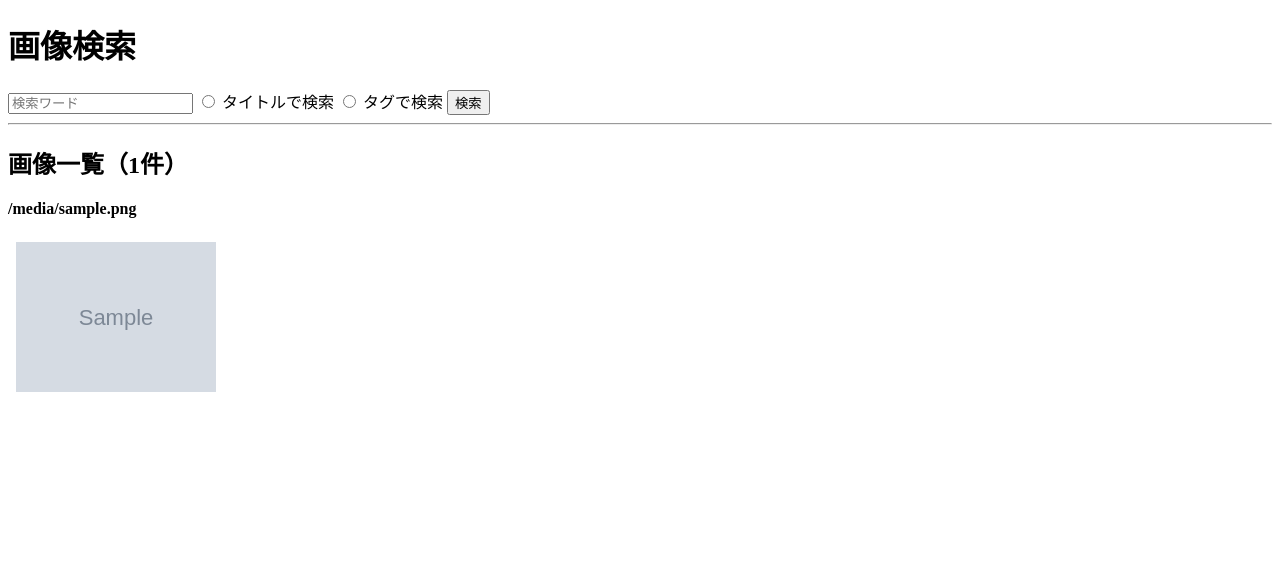
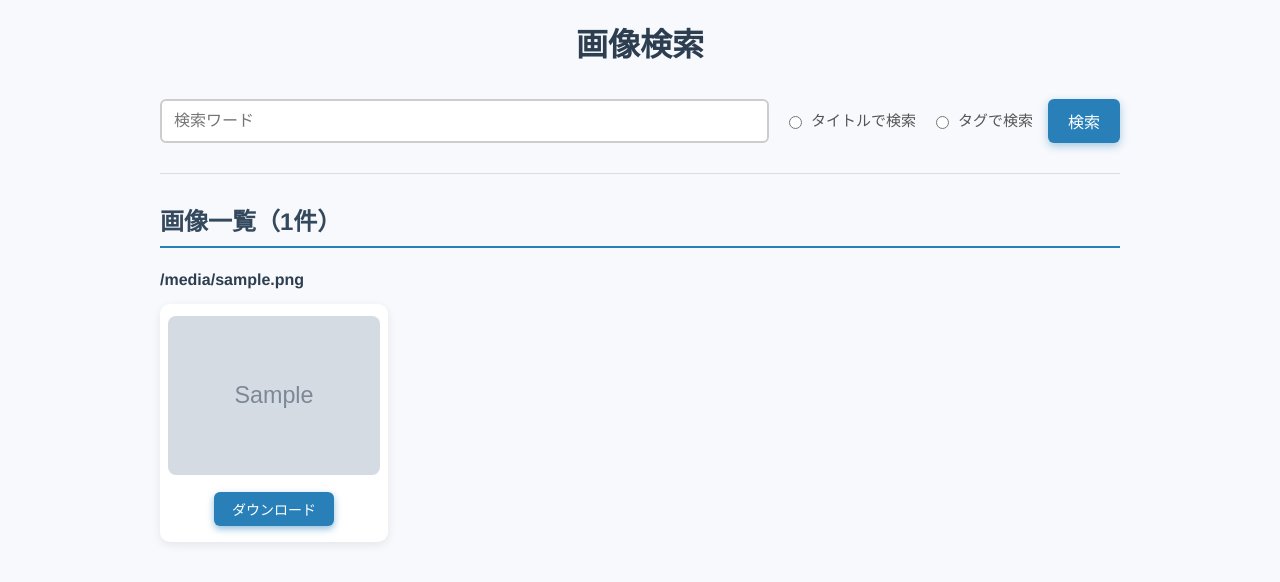
Before and after one commit to SatoshiOhashi1998/obsidian-tool, a Django app: template obsitool/notes/templates/notes/search.html in a window 1280 px wide. Shown: the top 582 px of the page. Run offline with Django 5.2, Linux system fonts and the light colour scheme; the template is opened without the code that fills it: most values are stand-ins (such as "Sample title", 1, 10 or a date in 2020); grey boxes marked "Sample" are stand-in pictures; data that the repository does not hold is empty.

Commit message:
style: Refine UI layout

```diff
--- a/obsitool/notes/templates/notes/search.html
+++ b/obsitool/notes/templates/notes/search.html
@@ -3,18 +3,147 @@
 <head>
     <title>ObsiTool - 画像検索</title>
     <style>
-    img {
-        max-width: 200px;
-        max-height: 200px;
-        margin: 8px;
+        /* ページ全体のスタイル */
+        body {
+            max-width: 960px;
+            margin: 20px auto;
+            font-family: "Helvetica Neue", Helvetica, Arial, sans-serif;
+            background-color: #f7f9fc;
+            color: #333;
+            line-height: 1.5;
+            padding: 0 15px;
+        }
+        h1 {
+            text-align: center;
+            margin-bottom: 30px;
+            color: #2c3e50;
+        }
+        /* フォーム */
+        form {
+            display: flex;
+            flex-wrap: wrap;
+            justify-content: center;
+            gap: 15px;
+            margin-bottom: 30px;
+        }
+        input[type="text"] {
+            flex: 1 1 300px;
+            padding: 10px 12px;
+            font-size: 16px;
+            border: 2px solid #ccc;
+            border-radius: 6px;
+            transition: border-color 0.3s ease;
+        }
+        input[type="text"]:focus {
+            border-color: #2980b9;
+            outline: none;
+        }
+        label {
+            font-size: 15px;
+            color: #555;
+            display: flex;
+            align-items: center;
+            gap: 6px;
+            cursor: pointer;
+        }
+        input[type="radio"] {
+            cursor: pointer;
+        }
+        button[type="submit"] {
+            background-color: #2980b9;
+            color: white;
+            padding: 10px 20px;
+            font-size: 16px;
+            border: none;
+            border-radius: 6px;
+            cursor: pointer;
+            box-shadow: 0 3px 8px rgba(41,128,185,0.4);
+            transition: background-color 0.3s ease;
+        }
+        button[type="submit"]:hover {
+            background-color: #1c5d8a;
+        }
+        hr {
+            border: none;
+            border-top: 1px solid #ddd;
+            margin: 30px 0;
+        }
+        /* 検索結果 */
+        h2 {
+            margin-bottom: 20px;
+            color: #34495e;
+            border-bottom: 2px solid #2980b9;
+            padding-bottom: 6px;
+            font-weight: 600;
         }
         .note-block {
-        margin-bottom: 24px;
+            margin-bottom: 40px;
+        }
+        .note-block > p {
+            font-weight: 600;
+            margin-bottom: 12px;
+            color: #2c3e50;
+            font-size: 16px;
+        }
+        /* 画像一覧をグリッド表示 */
+        .images-grid {
+            display: grid;
+            grid-template-columns: repeat(auto-fill, minmax(180px, 1fr));
+            gap: 16px;
+        }
+        .image-wrapper {
+            text-align: center;
+            background-color: white;
+            border-radius: 10px;
+            box-shadow: 0 3px 10px rgba(0,0,0,0.08);
+            padding: 12px 8px 16px;
+            transition: box-shadow 0.3s ease;
+        }
+        .image-wrapper:hover {
+            box-shadow: 0 8px 18px rgba(0,0,0,0.18);
+        }
+        .image-wrapper img {
+            max-width: 100%;
+            max-height: 180px;
+            border-radius: 8px;
+            object-fit: cover;
+            margin-bottom: 10px;
+            cursor: pointer;
+            transition: transform 0.3s ease;
+        }
+        .image-wrapper img:hover {
+            transform: scale(1.05);
+            box-shadow: 0 6px 14px rgba(0,0,0,0.25);
+        }
+        .download-btn {
+            display: inline-block;
+            padding: 7px 18px;
+            font-size: 14px;
+            background-color: #2980b9;
+            color: white;
+            border-radius: 6px;
+            text-decoration: none;
+            box-shadow: 0 3px 7px rgba(41, 128, 185, 0.5);
+            border: none;
+            cursor: pointer;
+            transition: background-color 0.3s ease;
+        }
+        .download-btn:hover {
+            background-color: #1c5d8a;
+        }
+        /* メッセージ */
+        p.no-results {
+            font-size: 16px;
+            text-align: center;
+            color: #999;
+            margin-top: 40px;
         }
     </style>
 </head>
 <body>
+
     <h1>画像検索</h1>
+
     <form method="get" action="{% url 'search' %}">
         <input type="text" name="q" placeholder="検索ワード" value="{{ query }}">
 
@@ -30,25 +159,51 @@
         <button type="submit">検索</button>
     </form>
 
-
     <hr>
 
     {% if results %}
     <h2>画像一覧（{{ results|length }}件）</h2>
+
     {% for note in results %}
     <div class="note-block">
         <p><strong>{{ note.filename }}</strong></p>
+        <div class="images-grid">
             {% for img_url in note.image_urls %}
+            <div class="image-wrapper">
                 <img src="{{ img_url }}" alt="画像">
-        {% empty %}
-        <p>画像がありません。</p>
+                <button type="button" class="download-btn" onclick="forceDownload('{{ img_url }}', '{{ img_url|slice:'-20:' }}')">ダウンロード</button>
+            </div>
             {% endfor %}
         </div>
+    </div>
+    {% empty %}
+    <p class="no-results">画像がありません。</p>
     {% endfor %}
+
     {% else %}
         {% if query %}
-    <p>該当する画像はありません。</p>
+        <p class="no-results">該当する画像はありません。</p>
         {% endif %}
     {% endif %}
+
+<script>
+  // ダウンロードリンククリック時にJSで強制ダウンロードさせる関数
+  function forceDownload(url, filename) {
+    fetch(url)
+      .then(resp => resp.blob())
+      .then(blob => {
+        const blobUrl = window.URL.createObjectURL(blob);
+        const a = document.createElement('a');
+        a.href = blobUrl;
+        a.download = filename || 'download';
+        document.body.appendChild(a);
+        a.click();
+        a.remove();
+        window.URL.revokeObjectURL(blobUrl);
+      })
+      .catch(() => alert('ダウンロードに失敗しました'));
+  }
+</script>
+
 </body>
 </html>
```
Lines whose indentation alone changed are shown as unchanged.
